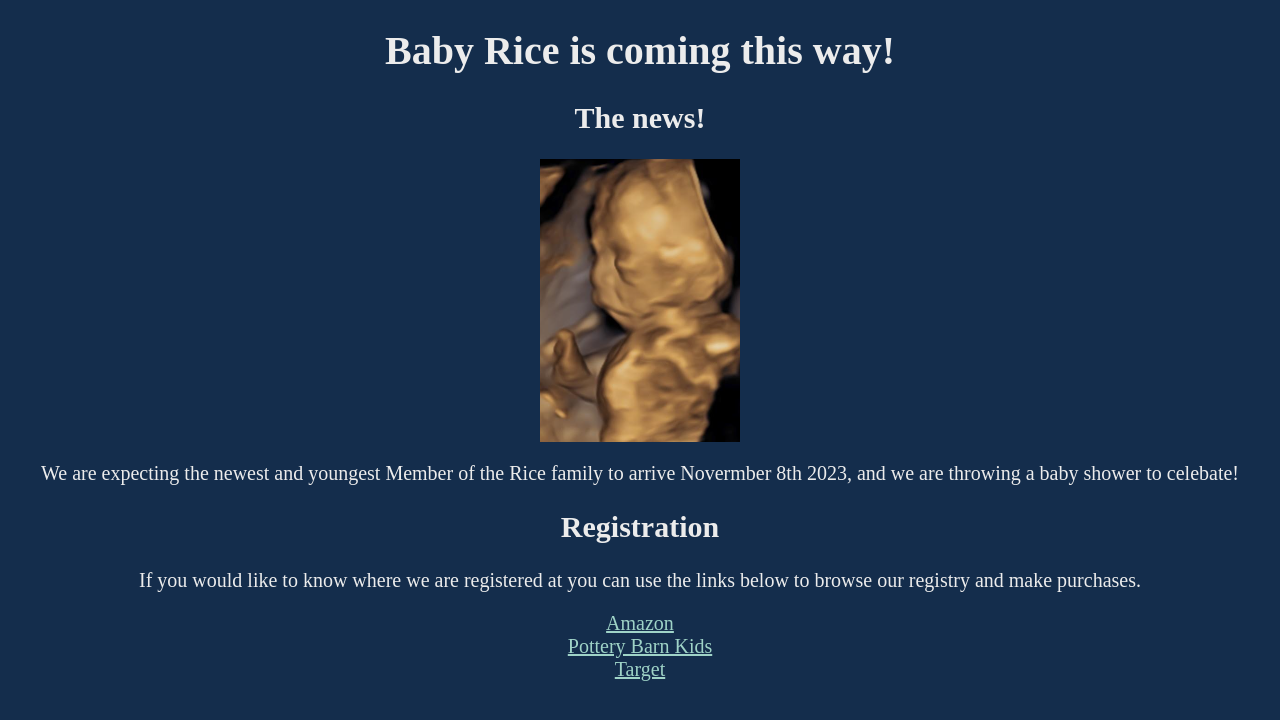
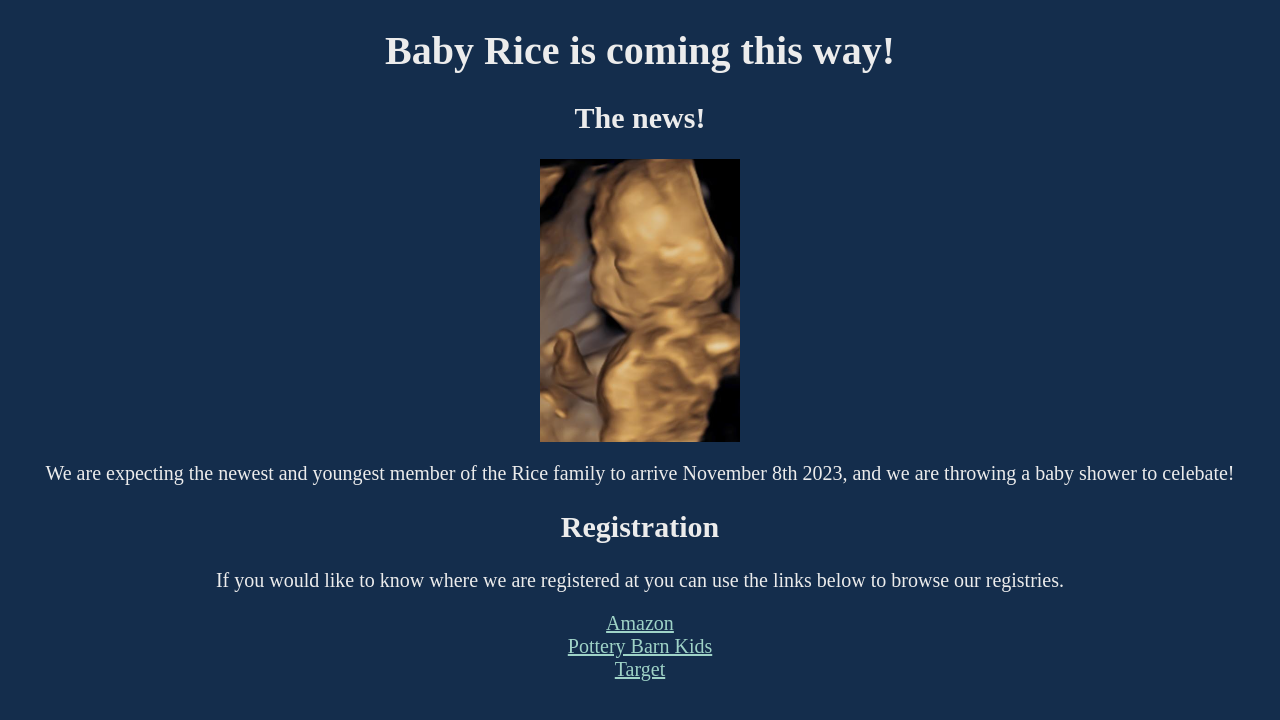
Before and after one commit to cricehomelab/babyriceregistry, a plain HTML site: page index.html in a window 1280 px wide. Drawn offline with Linux system fonts and the light colour scheme.

Commit message:
fixed some spelling and verbiage

```diff
--- a/index.html
+++ b/index.html
@@ -12,12 +12,12 @@
     <h2 class="center">The news!</h2>
         <img class="center-image" src="static\images\babyrice.png">
         <p class="center">
-          We are expecting the newest and youngest Member of the Rice family to arrive Novermber 8th 2023, and we are throwing a baby shower to celebate!
+          We are expecting the newest and youngest member of the Rice family to arrive November 8th 2023, and we are throwing a baby shower to celebate!
         </p>
     <h2 class="center">Registration</h3>
         <div class="center">
             <p>
-                If you would like to know where we are registered at you can use the links below to browse our registry and make purchases.
+                If you would like to know where we are registered at you can use the links below to browse our registries.
             </p>
             <a href="https://www.amazon.com/baby-reg/charlie-rice-renee-ellis-november-2023-dublin/38N545Z1EYUL3" target="_blank">Amazon</a>
             <br>
```
